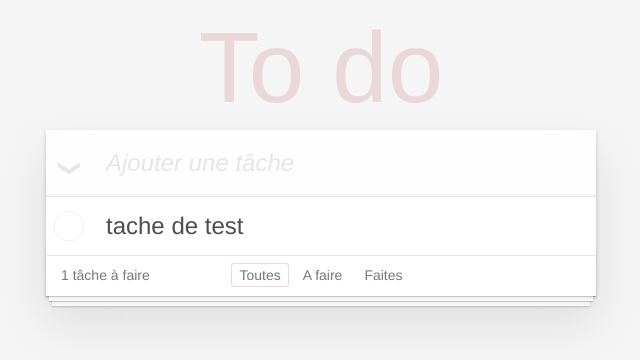
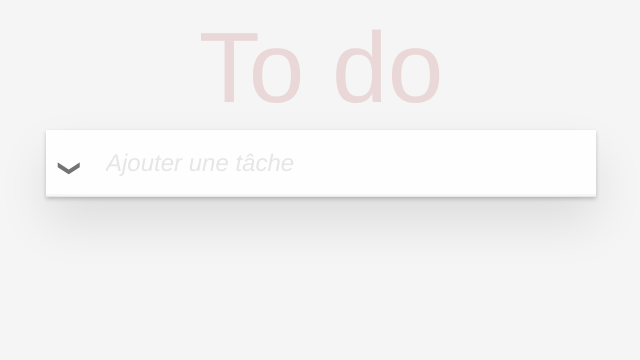
Before and after one commit to SarahHenriette/Todo, a Vue app: page / in a window 1280 px wide. Shown: the top 360 px of the page, without its empty margins (319-959 px from the left). Built offline with nearby package versions, Linux system fonts and the light colour scheme.

Commit message:
Todo list termine

```diff
--- a/src/components/Todos.vue
+++ b/src/components/Todos.vue
@@ -5,16 +5,18 @@
             <input type="text" class="new-todo" placeholder="Ajouter une tâche" v-model="newTodo" @keyup.enter="addTodo" >
         </header>
         <div class="main">
-            <input type="checkbox" class="toggle-all" v-model="allDone">
-            <label for="toggle-all"></label>
-            <ul class="todo-list">
-                <li class="todo " v-for="todo in filteredTodos" v-bind:key="todo.name"  :class="{completed : todo.completed, editing: todo === editing}">
+
+            <input id="toggle-all" type="checkbox" class="toggle-all" v-model="allDone" >
+            <label for="toggle-all" ></label>
+
+            <ul class="todo-list" >
+                <li class="todo " v-for="todo in filteredTodos" v-bind:key="todo.name"  :class="{completed : todo.completed, editing: todo === editing}" >
                     <div class="view">
-                        <input for="i" type="checkbox" v-model="todo.completed" class="toggle" >
+                        <input  type="checkbox" v-model="todo.completed" class="toggle" >
                         <label  @dblclick="editTodo(todo)" >{{ todo.name }}</label>
                         <button class="destroy" @click.prevent="deleteTodo(todo)"></button>
                     </div>
-                    <input type="text" name="i" class="edit"  v-model="name"  @keyup.enter="doneEdit(todo)">
+                    <input type="text" class="edit"  v-model="name"  @keyup.enter="doneEdit(todo)" @blur="doneEdit" v-focus="todo===editing" @keyup.esc="cancelEdit(todo)" >
                 </li>
             </ul>
         </div>
@@ -39,14 +41,12 @@ export default {
     data () {
 
         return {
-            todos: [{
-                name: 'tache de test',
-                completed: false,
-            }],
+            todos: [],
             newTodo: '',
             filter: 'all',
             editing: null,
-            name:''
+            name:'',
+
         }
     },
 
@@ -71,14 +71,33 @@ export default {
           /**   this.name = todo.*/
           this.name = todo.name
             this.editing = todo
+            this.oldTodo=todo.name
         },
         doneEdit(todo){
             todo.name= this.name
             this.editing= null
+        },
+
+        cancelEdit(todo){
+            this.name= todo.name
+            this.editing = null
+
         }
     },
 
     computed: {
+         allDone:{
+
+            get () {
+                return this.remaining === 0
+            },
+
+            set (value) {
+                this.todos.forEach(todo => {
+                    todo.completed = value
+                })
+            }
+        },
         remaining(){
             return this.todos.filter(todo => !todo.completed).length
         },
@@ -102,34 +121,18 @@ export default {
             return this.todos
         },
 
-        allDone:{
 
-            get () {
-                return this.remaining === 0
-            },
-
-            set (value) {
-                console.log('value', value)
-                this.todos.forEach(todo => {
-                    todo.completed = value
-                })
-            }
-        }
     },
 
       directives: {
 
 
            focus(el, value) {
-                        console.log(el)
 
                 if(value){
-                        console.log(el)
                  let i =el;
                     Vue.nextTick(function(i){
-                        console.log(i)
-
-                        console.log(value)
+                        el.focus()
                     })
                 }
             }
```
